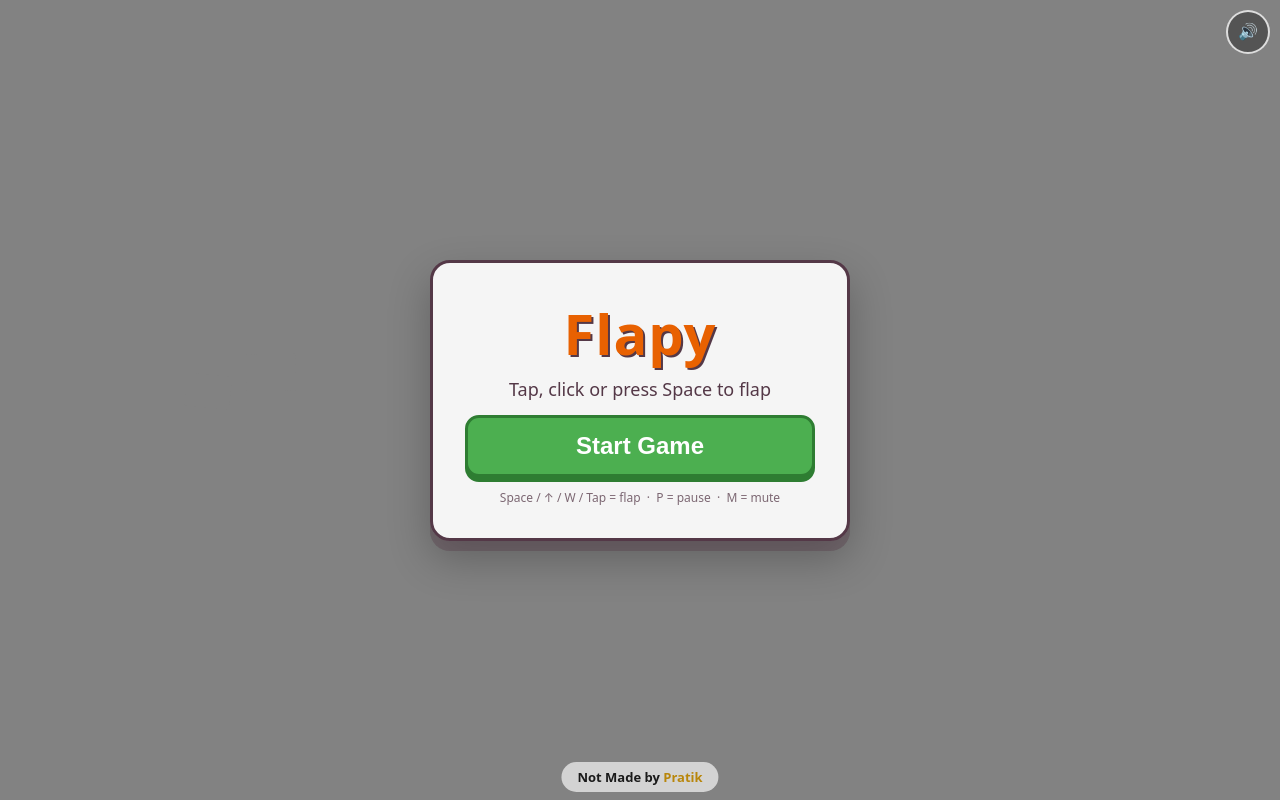
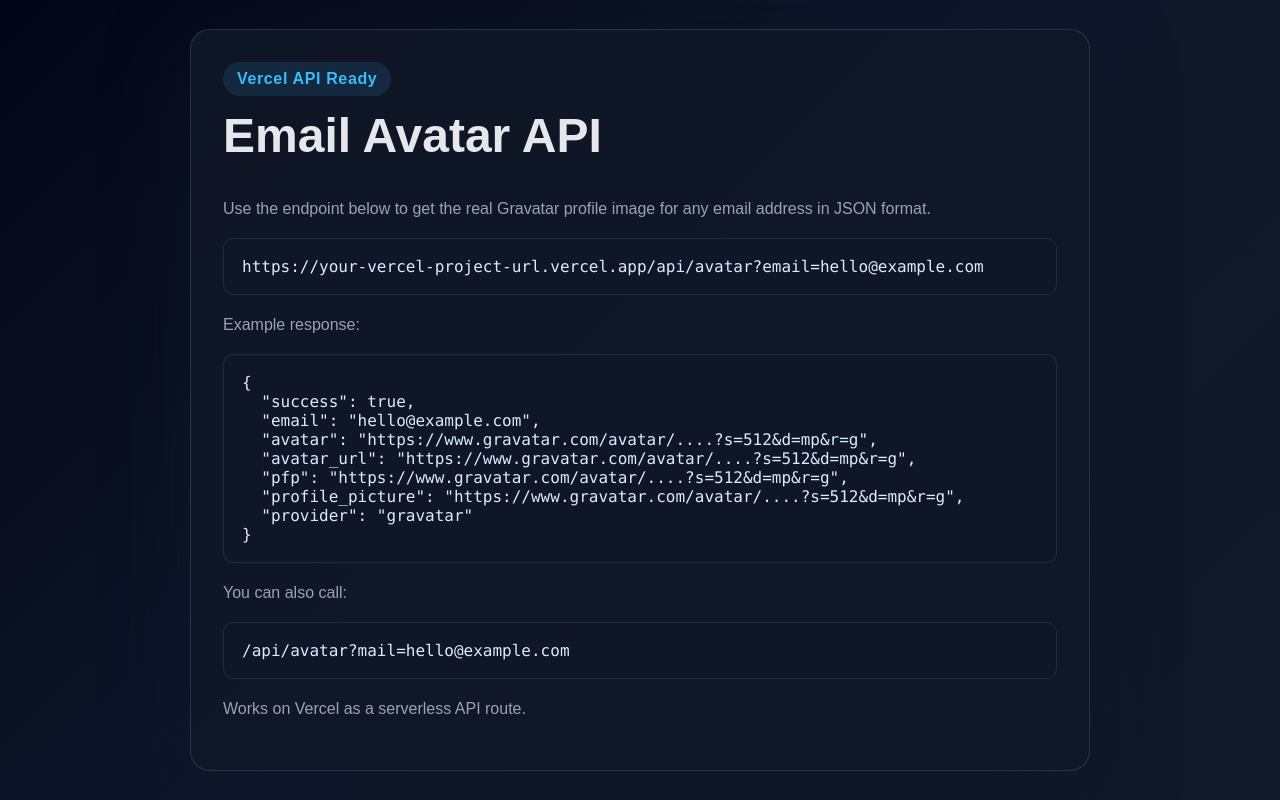
Before and after one commit to pratikx150/Flapy-Game, a website: page index.html in a window 1280 px wide. Drawn offline with Linux system fonts and the light colour scheme.

Commit message:
Add Vercel-ready email avatar API and landing page for the repo.

```diff
--- a/index.html
+++ b/index.html
@@ -1,38 +1,98 @@
 <!DOCTYPE html>
 <html lang="en">
-<head>
-  <meta charset="utf-8">
-  <meta name="viewport" content="width=device-width, initial-scale=1, maximum-scale=1, user-scalable=no, viewport-fit=cover">
-  <meta name="theme-color" content="#70c5ce">
-  <meta name="mobile-web-app-capable" content="yes">
-  <meta name="apple-mobile-web-app-capable" content="yes">
-  <title>Flapy Game</title>
-  <link rel="stylesheet" href="style.css">
-</head>
-<body>
-  <canvas id="game" aria-label="Flapy game canvas"></canvas>
+  <head>
+    <meta charset="UTF-8" />
+    <meta name="viewport" content="width=device-width, initial-scale=1.0" />
+    <title>Email Avatar API</title>
+    <style>
+      :root {
+        --bg: #0f172a;
+        --panel: #111827;
+        --card: #1f2937;
+        --text: #e5e7eb;
+        --muted: #9ca3af;
+        --accent: #38bdf8;
+        --success: #34d399;
+      }
 
-  <div class="hud">
-    <button id="pauseBtn" class="icon_btn" aria-label="Pause" title="Pause (P)">❚❚</button>
-    <button id="muteBtn" class="icon_btn" aria-label="Toggle sound" title="Sound (M)">🔊</button>
-  </div>
+      * { box-sizing: border-box; }
+      body {
+        margin: 0;
+        min-height: 100vh;
+        display: grid;
+        place-items: center;
+        background: linear-gradient(135deg, #020617, #0f172a 50%, #111827);
+        color: var(--text);
+        font-family: Arial, sans-serif;
+      }
 
-  <!-- Menu overlay (start / game over / paused) -->
-  <div id="overlay" class="overlay">
-    <div class="panel">
-      <h1 id="title">Flapy</h1>
-      <p id="subtitle" class="subtitle">Tap, click or press Space to flap</p>
-      <div id="scores" class="scores hidden">
-        <div><span class="label">Score</span><span id="finalScore">0</span></div>
-        <div><span class="label">Best</span><span id="bestScore">0</span></div>
-      </div>
-      <button id="startBtn" class="start_btn">Start Game</button>
-      <p class="hint">Space / ↑ / W / Tap = flap &nbsp;·&nbsp; P = pause &nbsp;·&nbsp; M = mute</p>
-    </div>
-  </div>
+      .container {
+        width: min(900px, calc(100% - 32px));
+        background: rgba(17, 24, 39, 0.85);
+        border: 1px solid rgba(148, 163, 184, 0.2);
+        border-radius: 20px;
+        box-shadow: 0 30px 80px rgba(15, 23, 42, 0.7);
+        padding: 32px;
+      }
 
-  <div class="footer"><span>Not Made by</span> <span class="name">Pratik</span></div>
+      h1 {
+        margin-top: 0;
+        font-size: clamp(2rem, 5vw, 3rem);
+      }
 
-  <script src="script.js"></script>
-</body>
+      p, li {
+        color: var(--muted);
+        line-height: 1.7;
+      }
+
+      code, pre {
+        font-family: Consolas, monospace;
+        background: rgba(15, 23, 42, 0.9);
+        border: 1px solid rgba(148, 163, 184, 0.15);
+        border-radius: 10px;
+      }
+
+      pre {
+        padding: 18px;
+        overflow: auto;
+        color: #dbeafe;
+      }
+
+      .badge {
+        display: inline-block;
+        margin-bottom: 12px;
+        padding: 8px 14px;
+        border-radius: 999px;
+        background: rgba(56, 189, 248, 0.12);
+        color: var(--accent);
+        font-weight: bold;
+        letter-spacing: 0.04em;
+      }
+    </style>
+  </head>
+  <body>
+    <main class="container">
+      <div class="badge">Vercel API Ready</div>
+      <h1>Email Avatar API</h1>
+      <p>Use the endpoint below to get the real Gravatar profile image for any email address in JSON format.</p>
+
+      <pre>https://your-vercel-project-url.vercel.app/api/avatar?email=hello@example.com</pre>
+
+      <p>Example response:</p>
+      <pre>{
+  "success": true,
+  "email": "hello@example.com",
+  "avatar": "https://www.gravatar.com/avatar/....?s=512&d=mp&r=g",
+  "avatar_url": "https://www.gravatar.com/avatar/....?s=512&d=mp&r=g",
+  "pfp": "https://www.gravatar.com/avatar/....?s=512&d=mp&r=g",
+  "profile_picture": "https://www.gravatar.com/avatar/....?s=512&d=mp&r=g",
+  "provider": "gravatar"
+}</pre>
+
+      <p>You can also call:</p>
+      <pre>/api/avatar?mail=hello@example.com</pre>
+
+      <p>Works on Vercel as a serverless API route.</p>
+    </main>
+  </body>
 </html>
```
Also changed, not shown: api/avatar.js (added, +74 -0 lines), api/index.js (added, +29 -0 lines), package.json (added, +12 -0 lines).
